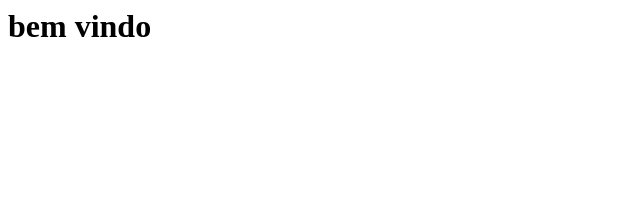
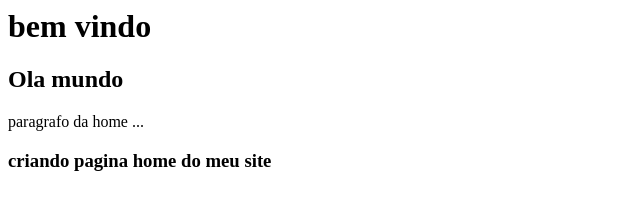
Before and after one commit to wesleyBWA/curso_github, a plain HTML site: page index.html in a window 1280 px wide. Shown: the whole page, without its empty margins (0-640 px from the left). Drawn offline with Linux system fonts and the light colour scheme.

Commit message:
criando descricao da pagina home

```diff
--- a/index.html
+++ b/index.html
@@ -1 +1,4 @@
 <h1>bem vindo</h1>
+<h2>Ola mundo</h2>
+<p>paragrafo da home ...</p>
+<h3>criando pagina home do meu site</h3>
```
